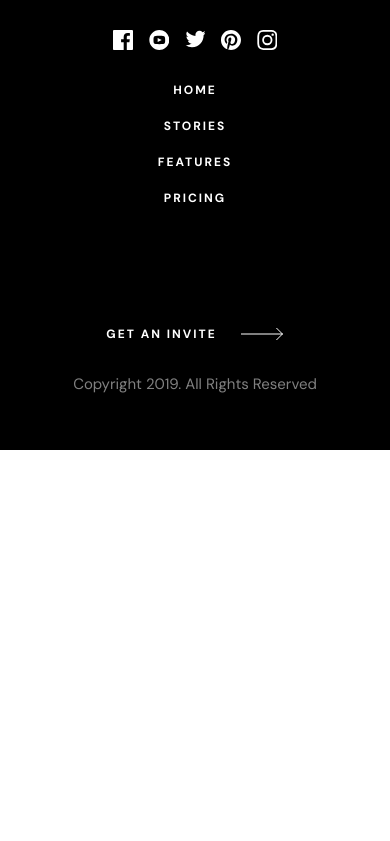
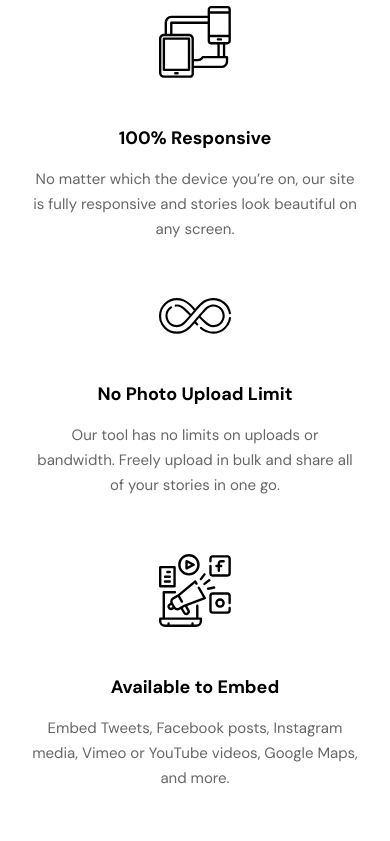
Before and after one commit to stephjoseph/photosnap, a SvelteKit app: page / in a window 390 px wide. Shown: the part 3743-4584 px from the top of the page. Before the commit the page ends 4193 px from the top, so only its background shows below. Built offline with nearby package versions, Linux system fonts and the light colour scheme.

Commit message:
feat: home features mobile

```diff
--- /dev/null
+++ b/src/lib/home/home-features.svelte
@@ -0,0 +1,49 @@
+<script>
+  import featureIcon1 from '../../assets/features/desktop/responsive.svg';
+  import featureIcon2 from '../../assets/features/desktop/no-limit.svg';
+  import featureIcon3 from '../../assets/features/desktop/embed.svg';
+
+  let features = [
+    {
+      icon: featureIcon1,
+      title: '100% Responsive',
+      description:
+        'No matter which the device you’re on, our site is fully responsive and stories look beautiful on any screen.',
+    },
+    {
+      icon: featureIcon2,
+      title: 'No Photo Upload Limit',
+      description:
+        'Our tool has no limits on uploads or bandwidth. Freely upload in bulk and share all of your stories in one go.',
+    },
+    {
+      icon: featureIcon3,
+      title: 'Available to Embed',
+      description:
+        'Embed Tweets, Facebook posts, Instagram media, Vimeo or YouTube videos, Google Maps, and more. ',
+    },
+  ];
+</script>
+
+<section class="flex w-full flex-col gap-14 px-8 py-20">
+  <h2 class="invisible absolute -left-[9999px]">Features</h2>
+  {#each features as item}
+    <div class="flex w-full flex-col items-center gap-12">
+      <div class="w-[4.5rem]">
+        <img class="w-full object-top" src={item.icon} alt="" />
+      </div>
+      <div class="flex w-full flex-col gap-4">
+        <h3
+          class="text-center text-[1.125rem] font-bold leading-[1.563rem] tracking-normal text-pure-black"
+        >
+          {item.title}
+        </h3>
+        <p
+          class="text-center text-[0.938rem] font-normal leading-[1.563rem] tracking-normal text-pure-black/60"
+        >
+          {item.description}
+        </p>
+      </div>
+    </div>
+  {/each}
+</section>
--- a/src/routes/+page.svelte
+++ b/src/routes/+page.svelte
@@ -2,6 +2,7 @@
   import HomeHero from '$lib/home/home-hero.svelte';
   import HomeShowcase from '../lib/home/home-showcase.svelte';
   import HomeFeatured from '../lib/home/home-featured.svelte';
+  import HomeFeatures from '../lib/home/home-features.svelte';
   import showcaseImg1Mobile from '../assets/home/mobile/beautiful-stories.jpg';
   import showcaseImg1Tablet from '../assets/home/tablet/beautiful-stories.jpg';
   import showcaseImg1Desktop from '../assets/home/desktop/beautiful-stories.jpg';
@@ -41,6 +42,7 @@
   <HomeShowcase showcase={showcase1} />
   <HomeShowcase showcase={showcase2} />
   <HomeFeatured />
+  <HomeFeatures />
 </main>
 
 <style>
```
